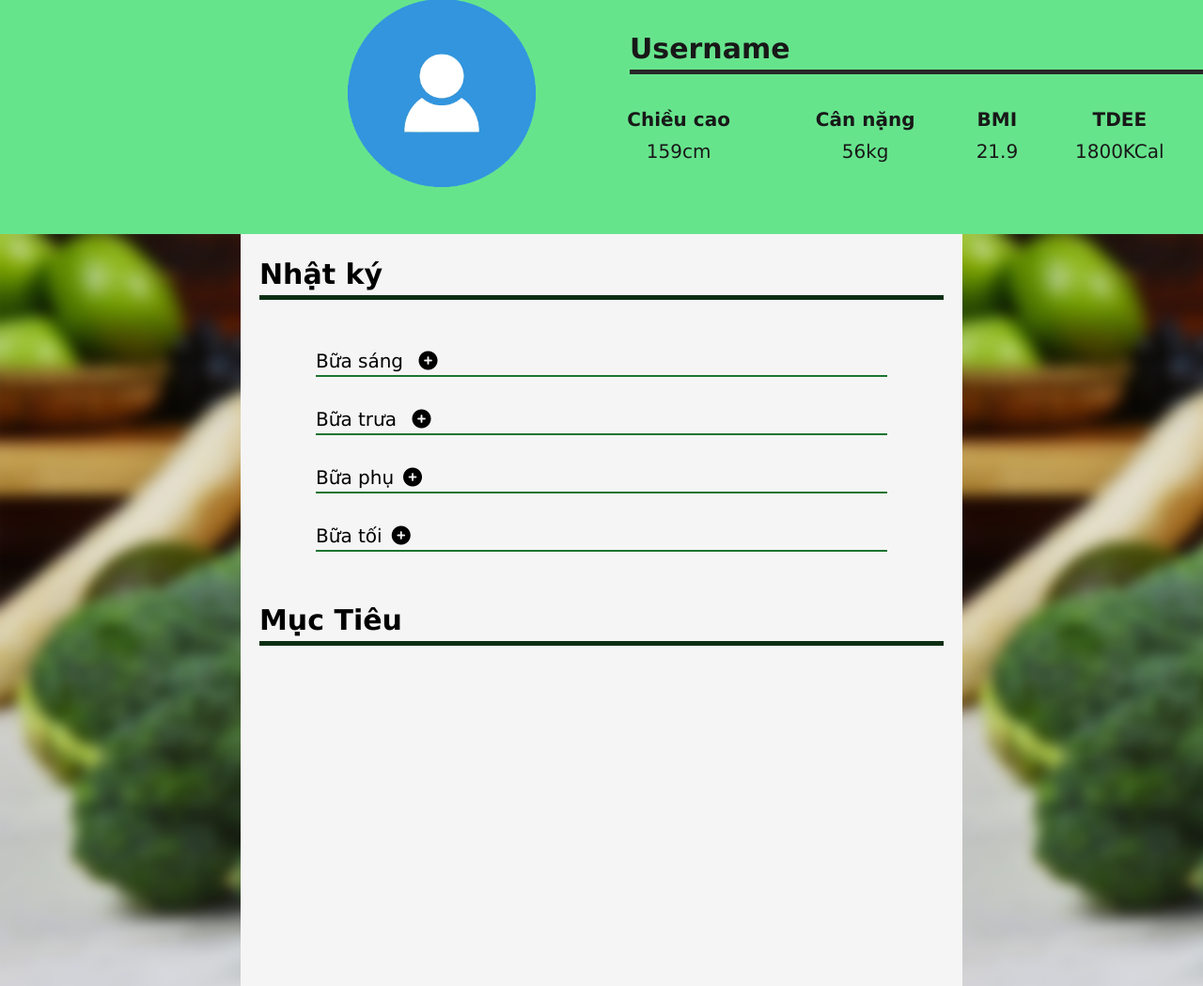
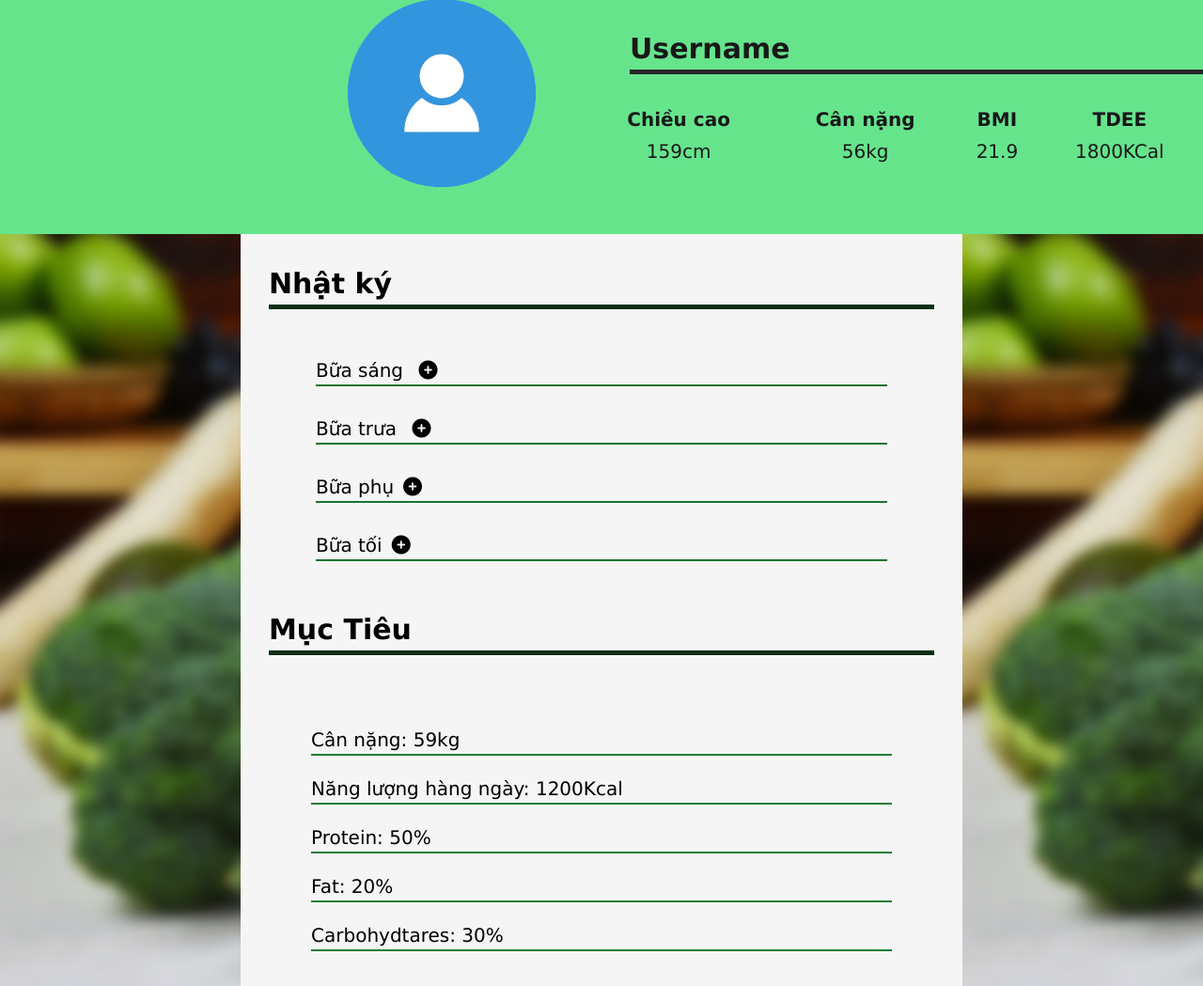
Before and after one commit to xuan123dthhbg/Nutrition-track, a PHP site: page /pages/profile.php in a window 1280 px wide; the page is wider, and only the part inside the window is pictured. Shown: the part 111-1160 px from the top of that part at 94% size. Run offline with PHP 8.4, Linux system fonts and the light colour scheme; some libraries are stand-ins or nearby versions.

Commit message:
profile v3

```diff
--- a/css/profile.css
+++ b/css/profile.css
@@ -71,7 +71,7 @@ body {
 .diary, .aim {
     font-size: 30px;
     font-weight: bolder;
-    margin: 20px;
+    margin: 30px;
     border-bottom: #0b2e13 5px solid;
 }
 
@@ -84,3 +84,11 @@ body {
     margin: 30px;
     border-bottom: #1c7430 2px solid;
 }
+.user-aim {
+    font-size: 20px;
+    font-weight: lighter;
+    margin: 75px;
+}
+.user-aim p{
+    border-bottom: #1e7e34 2px solid;
+}
--- a/pages/profile.php
+++ b/pages/profile.php
@@ -19,7 +19,6 @@
             <button class="logout btn">Đăng xuất</button>
         </a>
     </div>
-    <div class="home-body">
     <div class="infor-bar">
         <div class="avt">
             <img src="../img/avatar.png" style="width: 200px; height: 200px">
@@ -40,7 +39,6 @@
                      <td>1800KCal</td>
                  </tr>
             </table>
-            </div>
         </div>
     </div>
     <div class="w3-row profile-body">
@@ -66,6 +64,13 @@
                 </div>
             </div>
             <div class="aim">Mục Tiêu</div>
+            <div class="user-aim">
+                <p>Cân nặng: 59kg</p>
+                <p>Năng lượng hàng ngày: 1200Kcal</p>
+                <p>Protein: 50%</p>
+                <p>Fat: 20%</p>
+                <p>Carbohydtares: 30%</p>
+            </div>
         </div>
         <div class="w3-col body-right" style="width: 20%"></div>
     </div>
```
Lines whose indentation alone changed are shown as unchanged.
